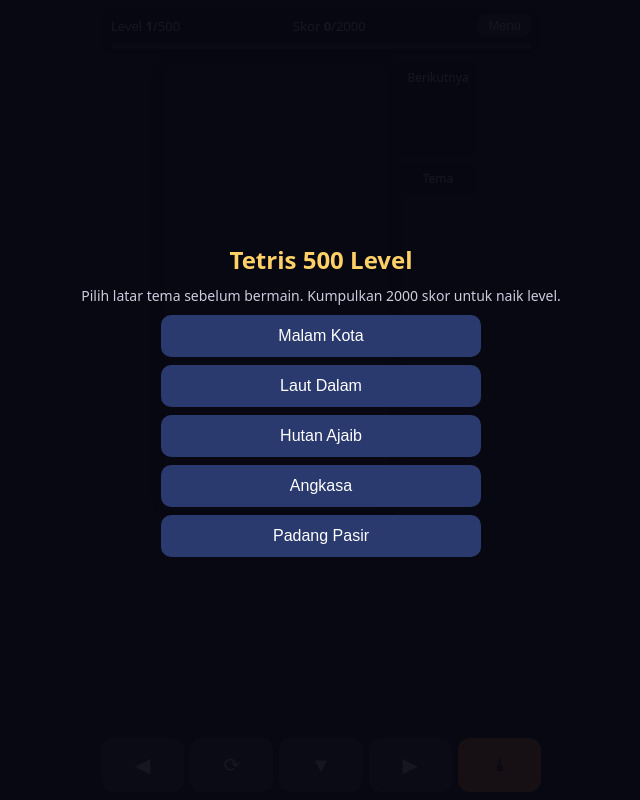
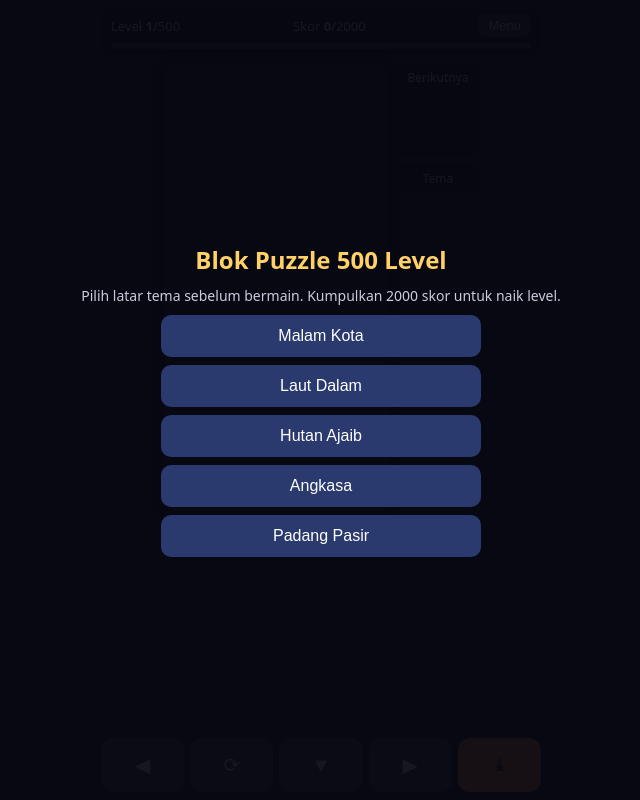
Before and after one commit to t39uhpangestu-oss/tetris500, a plain HTML site: page index.html in a window 1280 px wide. Shown: the whole page, without its empty margins (319-959 px from the left). Drawn offline with Linux system fonts and the light colour scheme.

Commit message:
Add files via upload

```diff
--- a/index.html
+++ b/index.html
@@ -3,7 +3,7 @@
 <head>
 <meta charset="UTF-8">
 <meta name="viewport" content="width=device-width, initial-scale=1, user-scalable=no">
-<title>Tetris 500 Level</title>
+<title>Blok Puzzle 500 Level</title>
   <link rel="manifest" href="manifest.json">
 <meta name="theme-color" content="#0c0f2e">
 <style>
@@ -65,7 +65,7 @@
 <div id="pesan"></div>
 
 <div id="menu" class="layar">
-  <h1>Tetris 500 Level</h1>
+  <h1>Blok Puzzle 500 Level</h1>
   <p>Pilih latar tema sebelum bermain. Kumpulkan 2000 skor untuk naik level.</p>
   <div id="daftarTema" style="display:flex;flex-direction:column;gap:8px;width:min(80vw,320px)"></div>
 </div>
```
Also changed, not shown: manifest.json.
